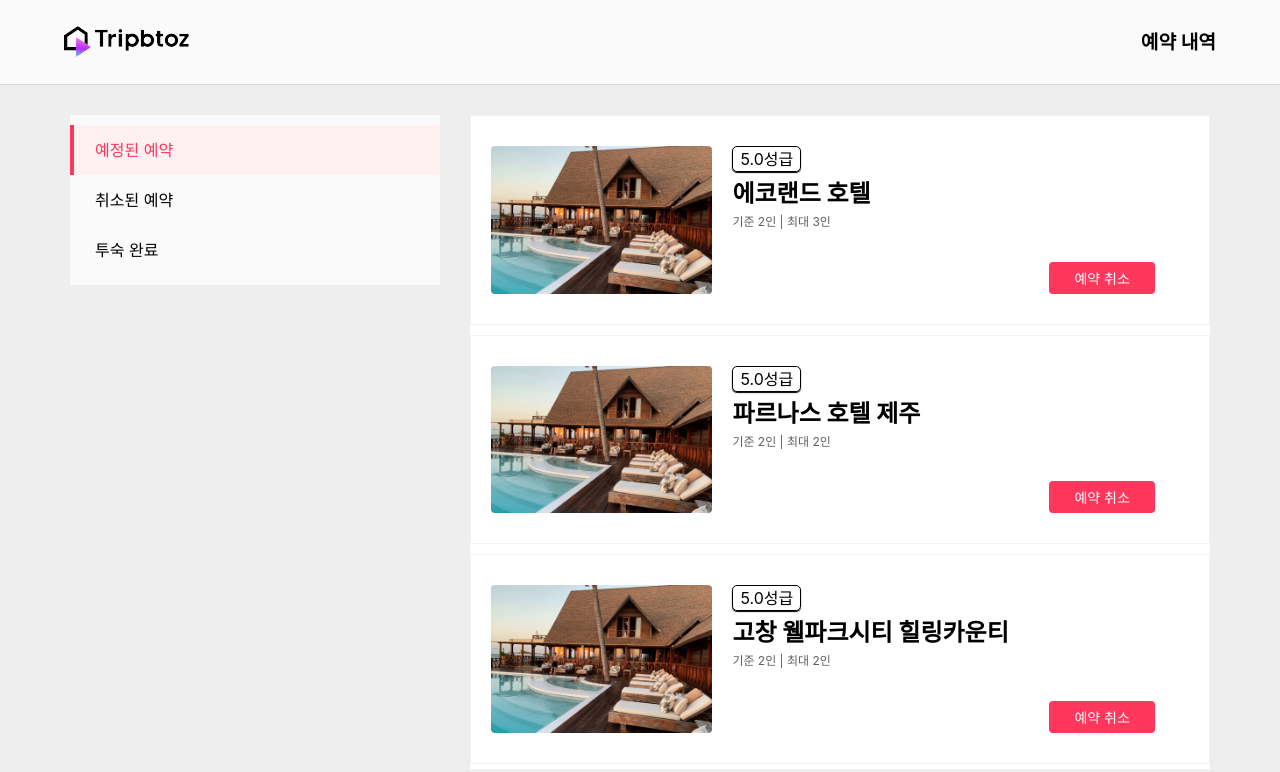
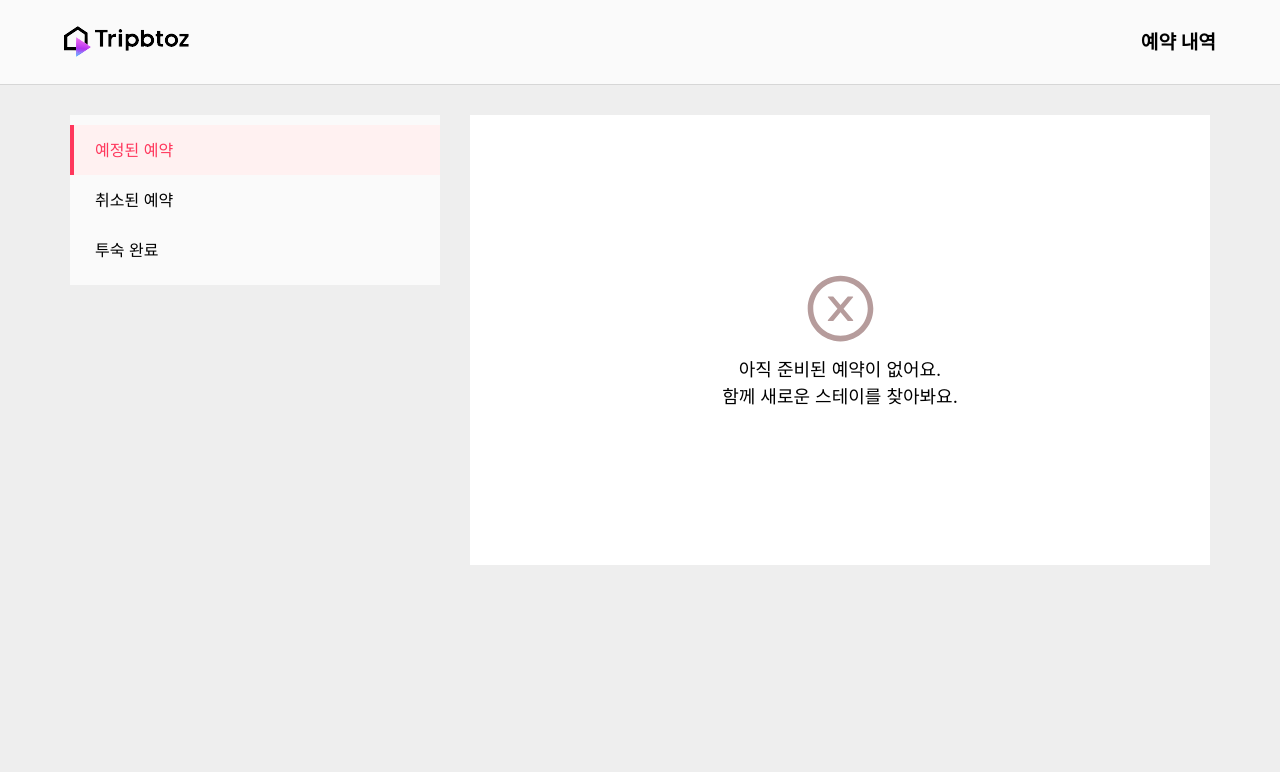
Before and after one commit to Wanted-Pre-Onboarding-Team1/Tripbtoz_Hotel_Reservation, a React (Create React App) app: page /bookings in a window 1280 px wide. Shown: the top 772 px of the page. Built offline with nearby package versions, Linux system fonts and the light colour scheme; a web font is replaced by a local one.

Commit message:
#34 feat : 페이지에 따라 다른 리스트 표시하도록 구현, 예약 정보를 현황 페이지에서 열람할 수 있도록 수정

```diff
--- a/src/components/DetailedHotelInfo.tsx
+++ b/src/components/DetailedHotelInfo.tsx
@@ -1,24 +1,33 @@
 import React from 'react';
 import { useLocation } from 'react-router-dom';
+import { format } from 'date-fns';
 import styled from 'styled-components';
 import hotelImage from 'assets/image/hotel.jpg';
 import { palette } from 'lib/styles/palette';
 
-interface OccupancyInfo {
-  base: number;
-  max: number;
+interface DateObject {
+  checkin: string;
+  checkout: string;
 }
 
 interface HotelsInfo {
   hotelName: string;
-  occupancy: OccupancyInfo;
+  occupancy: number;
+  bookingDates: DateObject;
 }
 
-function DetailedHotelInfo({ hotelName, occupancy }: HotelsInfo) {
+function DetailedHotelInfo({ hotelName, occupancy, bookingDates }: HotelsInfo) {
   const location = useLocation();
   const isParamAboutBooking =
     location.pathname === '/bookings' ||
     location.pathname === '/bookings/upcoming';
+  const occupancyString = `예약 ${occupancy}인`;
+  const dateFormatter = (rawDate: string) => {
+    return format(new Date(rawDate), 'yyyy-MM-dd');
+  };
+  const occupancyInterval = `예약 기간: ${dateFormatter(
+    bookingDates.checkin,
+  )} ~ ${dateFormatter(bookingDates.checkout)}`;
   return (
     <DetailBlock>
       <h1 className="sr-only">호텔 예약 페이지입니다.</h1>
@@ -27,9 +36,8 @@ function DetailedHotelInfo({ hotelName, occupancy }: HotelsInfo) {
         <HotelInformation>
           <StyledGrade>5.0성급</StyledGrade>
           <HotelName>{hotelName}</HotelName>
-          <GuestInformation>
-            기준 {occupancy.base}인 | 최대 {occupancy.max}인
-          </GuestInformation>
+          <GuestInformation>{occupancyString}</GuestInformation>
+          <GuestInformation>{occupancyInterval}</GuestInformation>
         </HotelInformation>
         {isParamAboutBooking && (
           <ButtonBox>
@@ -105,7 +113,8 @@ const HotelName = styled.h2`
 
 const GuestInformation = styled.p`
   color: ${palette.grayTextColor};
-  font-size: 12px;
+  margin-top: 10px;
+  font-size: 14px;
 `;
 
 const ButtonBox = styled.div`
--- a/src/pages/mainPage/components/HotelList.tsx
+++ b/src/pages/mainPage/components/HotelList.tsx
@@ -36,7 +36,7 @@ function HotelList({ value, person, date }: any) {
                 person={person}
                 date={date}
                 canceled={false}
-                past={false}
+                past
               />
             </StyledPrice>
           </StyledArticle>
--- a/src/pages/statusPage/StatusPage.tsx
+++ b/src/pages/statusPage/StatusPage.tsx
@@ -1,74 +1,58 @@
 import React from 'react';
 import styled from 'styled-components';
 import { palette } from 'lib/styles/palette';
+import { HotelObject } from 'types/hotelList';
+import { isBefore } from 'date-fns';
 import ReservationMenu from './components/ReservationMenu';
 import ReservationList from './components/ReservationList';
 
-const dummyData = [
-  {
-    hotel_name: '에코랜드 호텔',
-    occupancy: {
-      base: 2,
-      max: 3,
-    },
-  },
-  {
-    hotel_name: '파르나스 호텔 제주',
-    occupancy: {
-      base: 2,
-      max: 2,
-    },
-  },
-  {
-    hotel_name: '고창 웰파크시티 힐링카운티',
-    occupancy: {
-      base: 2,
-      max: 2,
-    },
-  },
-  {
-    hotel_name: '사우 베이 리조트',
-    occupancy: {
-      base: 2,
-      max: 2,
-    },
-  },
-  {
-    hotel_name: '알다프와 빌라스',
-    occupancy: {
-      base: 2,
-      max: 4,
-    },
-  },
-];
-
-type PossiblePropertyValues = string | number | boolean;
-
-interface HotelObjectProperty {
-  [key: string]: PossiblePropertyValues;
-}
-
-interface HotelObject {
-  [key: string]: PossiblePropertyValues | HotelObjectProperty;
-}
-
 function StatusPage() {
-  const [totalHotelLists, setTotalLists] = React.useState<HotelObject[]>([]);
+  const [totalHotelLists, setTotalLists] = React.useState<any[]>([]);
   React.useEffect(() => {
     const storagedList = Object.keys(localStorage).map((key: string) => {
       return JSON.parse(localStorage.getItem(key) as string);
     });
-    setTotalLists((previousList: HotelObject[]) =>
+    setTotalLists((previousList: any[]) =>
       previousList.slice(previousList.length).concat(storagedList),
     );
     // console.log(new Date(storagedList[0][1].date.checkin));
+    // console.log(
+    //   storagedList.map((listItem: any) =>
+    //     console.log(storagedList[3].canceled),
+    //   ),
+    // );
+    // localStorage.setItem(
+    //   'Gunsan Clover',
+    //   JSON.stringify([
+    //     { hotelname: 'Gunsan Clover' },
+    //     {
+    //       date: {
+    //         checkin: '2022-07-02T15:00:00.000Z',
+    //         checkout: '2022-07-13T15:00:00.000Z',
+    //       },
+    //     },
+    //     { person: 2 },
+    //     { canceled: false },
+    //     { past: false },
+    //   ]),
+    // );
+    // console.log(
+    //   storagedList.filter((listItem: any) => {
+    //     console.log(
+    //       new Date(listItem[1].checkout),
+    //       new Date(),
+    //       isBefore(new Date(listItem[1].checkout), new Date()),
+    //     );
+    //     return isBefore(new Date(listItem[1].checkout), new Date());
+    //   }),
+    // );
   }, []);
   return (
     <StatusContainer>
       <ElementBlock>
         <ReservationMenu />
         <ListContainer>
-          <ReservationList dummyList={dummyData} />
+          <ReservationList hotelList={totalHotelLists} />
           {/* <ReservationList dummyList={[]} /> */}
         </ListContainer>
       </ElementBlock>
--- a/src/pages/statusPage/components/ReservationList.tsx
+++ b/src/pages/statusPage/components/ReservationList.tsx
@@ -1,9 +1,11 @@
 import React from 'react';
 import { useLocation } from 'react-router-dom';
+import { isBefore } from 'date-fns';
 import styled from 'styled-components';
 import { AiOutlineCloseCircle } from 'react-icons/ai';
 import { palette } from 'lib/styles/palette';
 import DetailedHotelInfo from 'components/DetailedHotelInfo';
+import { HotelObject } from 'types/hotelList';
 import {
   upcomingStrings,
   canceledStrings,
@@ -16,17 +18,7 @@ interface StringSets {
   pasts: string[];
 }
 
-interface OccupancyInfo {
-  base: number;
-  max: number;
-}
-
-interface HotelsInfo {
-  hotel_name: string;
-  occupancy: OccupancyInfo;
-}
-
-function ReservationList({ dummyList }: { dummyList: HotelsInfo[] }) {
+function ReservationList({ hotelList }: { hotelList: any[] }) {
   const location = useLocation();
 
   const returnNoResult = (locationString: string, stringSets: StringSets) => {
@@ -54,20 +46,54 @@ function ReservationList({ dummyList }: { dummyList: HotelsInfo[] }) {
     }
   };
 
-  const hotelsInfo = dummyList.map((dummyInfo: HotelsInfo, index: number) => {
-    return (
-      <DetailedHotelInfo
-        hotelName={dummyInfo.hotel_name}
-        occupancy={dummyInfo.occupancy}
-        key={`${dummyInfo.hotel_name[0]}_${index}`}
-      />
-    );
-  });
+  const classifyListItems = () => {
+    let result = [];
+    const today = new Date();
+    switch (location.pathname) {
+      case '/bookings/canceled':
+        result = hotelList.filter((listItem: any) => listItem[3].canceled);
+        break;
+      case '/bookings/past':
+        result = hotelList.filter(
+          (listItem: any) =>
+            isBefore(new Date(listItem[1].checkout), today) || listItem[4].past,
+        );
+        break;
+      default:
+        result = hotelList.filter(
+          (listItem: any) => !listItem[3].canceled && !listItem[4].past,
+        );
+        break;
+    }
+    return result;
+  };
+
+  // const hotelsInfo = hotelList.map((dummyInfo: HotelsInfo, index: number) => {
+  //   return (
+  //     <DetailedHotelInfo
+  //       hotelName={dummyInfo.hotel_name}
+  //       occupancy={dummyInfo.occupancy}
+  //       key={`${dummyInfo.hotel_name[0]}_${index}`}
+  //     />
+  //   );
+  // });
+  const hotelsInfo = classifyListItems().map(
+    (reservationInfo: any[], index: number) => {
+      return (
+        <DetailedHotelInfo
+          hotelName={reservationInfo[0].hotelname}
+          occupancy={reservationInfo[2].person}
+          bookingDates={reservationInfo[1].date}
+          key={`${reservationInfo[0].hotelname}_${index}`}
+        />
+      );
+    },
+  );
 
   return (
     <ReservationListBlock>
       <>
-        {(!dummyList || dummyList.length === 0) && (
+        {(!hotelList || hotelList.length === 0) && (
           <NoResultBox>
             <DivStyled>
               <AiOutlineCloseCircle />
@@ -79,7 +105,7 @@ function ReservationList({ dummyList }: { dummyList: HotelsInfo[] }) {
             })}
           </NoResultBox>
         )}
-        {(dummyList || (dummyList as HotelsInfo[]).length > 0) && hotelsInfo}
+        {(hotelList || (hotelList as any[]).length > 0) && hotelsInfo}
       </>
     </ReservationListBlock>
   );
```
Also changed, not shown: src/pages/mainPage/hooks/useSaveInformation.ts (+8 -3 lines), src/types/hotelList.d.ts (+17 -0 lines).
